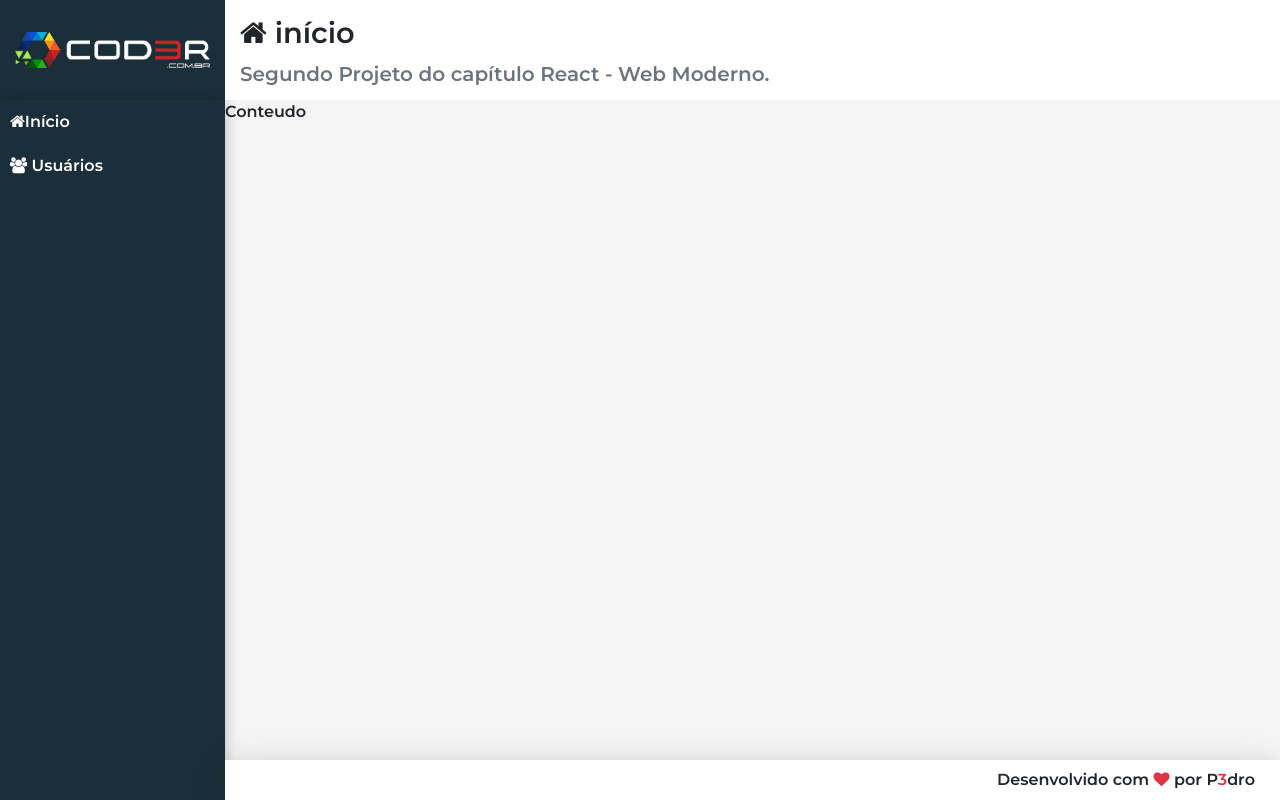
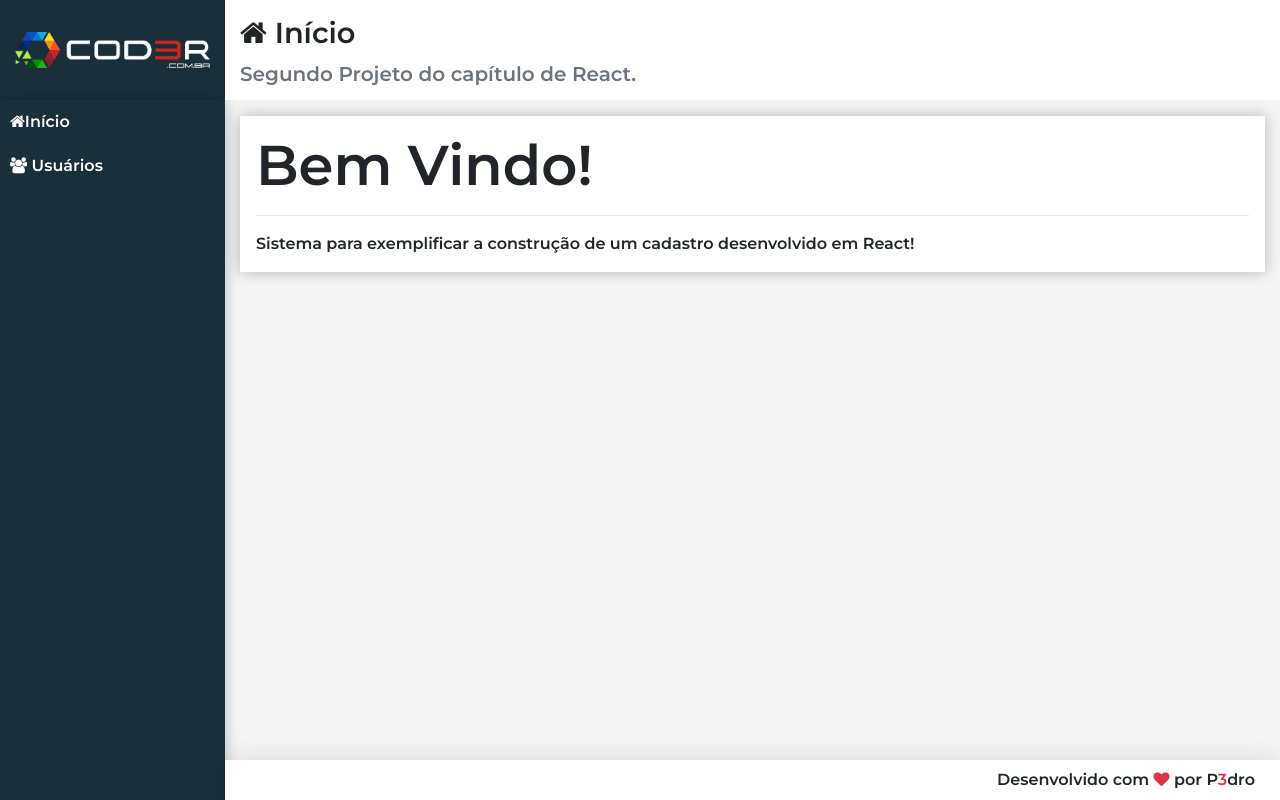
Before and after one commit to pedrofranq96/Projeto-Cadrasto-Usuarios, a React (Create React App) app in the folder frontend/: page / in a window 1280 px wide. Built offline with nearby package versions, Linux system fonts and the light colour scheme.

Commit message:
Etapa 7: Implementando rotas

```diff
--- /dev/null
+++ b/frontend/src/components/home/Home.jsx
@@ -0,0 +1,11 @@
+import React from "react";
+import Main from "../template/Main";
+
+export default props =>
+    <Main icon="home" title="Início"
+        subtitle="Segundo Projeto do capítulo de React.">
+        <div className='display-4'>Bem Vindo!</div>
+        <hr />
+        <p className="mb-0">Sistema para exemplificar a construção
+            de um cadastro desenvolvido em React!</p>
+    </Main>
--- a/frontend/src/components/template/Logo.jsx
+++ b/frontend/src/components/template/Logo.jsx
@@ -1,10 +1,11 @@
 import './Logo.css'
 import React from 'react'
 import logo from '../../assets/imgs/logo.png'
+import { Link } from 'react-router-dom'
 
 export default props =>
     <aside className="logo">
-        <a href="/" className="logo">
+        <Link to="/" className="logo">
             <img src={logo} alt="logo" />
-        </a>
+        </Link>
     </aside>
--- a/frontend/src/components/template/Main.css
+++ b/frontend/src/components/template/Main.css
@@ -0,0 +1,4 @@
+main > div {
+    background-color: #fff;
+    box-shadow: 0px 0px 15px #0004;
+}
--- a/frontend/src/components/template/Main.jsx
+++ b/frontend/src/components/template/Main.jsx
@@ -5,7 +5,9 @@ import Header from './Header';
 export default props =>
     <React.Fragment>
         <Header {...props}/>
-        <main className="content">
-            Conteudo
+        <main className="content container-fluid">
+            <div className="p-3 mt-3">
+                {props.children}
+            </div>
         </main>
     </React.Fragment>
--- a/frontend/src/components/template/Nav.jsx
+++ b/frontend/src/components/template/Nav.jsx
@@ -1,14 +1,15 @@
 import './Nav.css';
 import React from 'react'
+import { Link } from 'react-router-dom'
 
 export default props =>
     <aside className="menu-area">
         <nav className="menu">
-            <a href="/">
+            <Link to="/">
                 <i className="fa fa-home"></i>Início
-            </a>
-            <a href="/">
+            </Link>
+            <Link to="/users">
                 <i className="fa fa-users"></i> Usuários
-            </a>
+            </Link>
         </nav>
     </aside>
--- /dev/null
+++ b/frontend/src/components/user/UserCrud.jsx
@@ -0,0 +1,18 @@
+import React, {Component} from "react";
+import Main from "../template/Main";
+
+const headerProps = {
+    icon: 'users',
+    title: 'Usuários',
+    subtitle: 'Cadastro de usuários: Incluir, alterar, Listar e excluir'
+}
+
+export default class UserCrud extends Component {
+    render() {
+        return (
+            <Main {...headerProps}>
+                Cadastro de usuários
+            </Main>
+        )
+    }
+}
--- a/frontend/src/main/App.jsx
+++ b/frontend/src/main/App.jsx
@@ -2,16 +2,19 @@ import 'bootstrap/dist/css/bootstrap.min.css';
 import 'font-awesome/css/font-awesome.min.css';
 import './App.css'
 import React from 'react'
+import { BrowserRouter } from 'react-router-dom'
+import Routes from './Routes'
+
 import Logo from '../components/template/Logo'
 import Nav from '../components/template/Nav'
-import Main from '../components/template/Main'
 import Footer from '../components/template/Footer'
 
 export default props =>
-    <div className="app">
+    <BrowserRouter>
+        <div className="app">
         <Logo/>
         <Nav />
-        <Main icon="home" title="início"
-            subtitle="Segundo Projeto do capítulo React - Web Moderno." />
+        <Routes/>
         <Footer/>
     </div>
+    </BrowserRouter>
--- /dev/null
+++ b/frontend/src/main/Routes.jsx
@@ -0,0 +1,13 @@
+import React from "react";
+import {Route, Routes} from "react-router-dom";
+
+import Home from "../components/home/Home";
+import UserCrud from "../components/user/UserCrud";
+
+export default props =>(
+    <Routes>
+        <Route exact path='/' element={<Home/>} />
+        <Route path='/users' element={<UserCrud/>} />
+        <Route path='*' element={<Home/>} />
+    </Routes>
+);
```
Also changed, not shown: frontend/package.json (+5 -2 lines), 1 other file (tests, documents, lock files or other folders).
